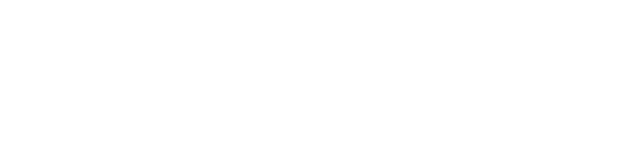
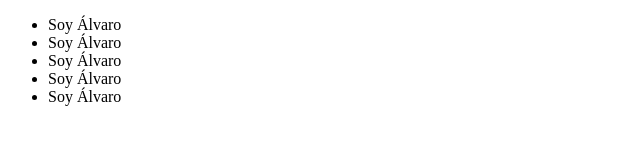
Before and after one commit to TH0RlN/web_daw6, a plain HTML site: page index.html in a window 1280 px wide. Shown: the whole page, without its empty margins (0-640 px from the left). Drawn offline with Linux system fonts and the light colour scheme.

Commit message:
commit álvaro

```diff
--- a/index.html
+++ b/index.html
@@ -1,12 +1,22 @@
 <!DOCTYPE html>
 <html lang="en">
+
 <head>
     <meta charset="UTF-8">
     <meta http-equiv="X-UA-Compatible" content="IE=edge">
     <meta name="viewport" content="width=device-width, initial-scale=1.0">
     <title>Document</title>
 </head>
+
 <body>
+    <ul>
+        <li>Soy Álvaro</li>
+        <li>Soy Álvaro</li>
+        <li>Soy Álvaro</li>
+        <li>Soy Álvaro</li>
+        <li>Soy Álvaro</li>
+    </ul>
 
 </body>
+
 </html>
```
